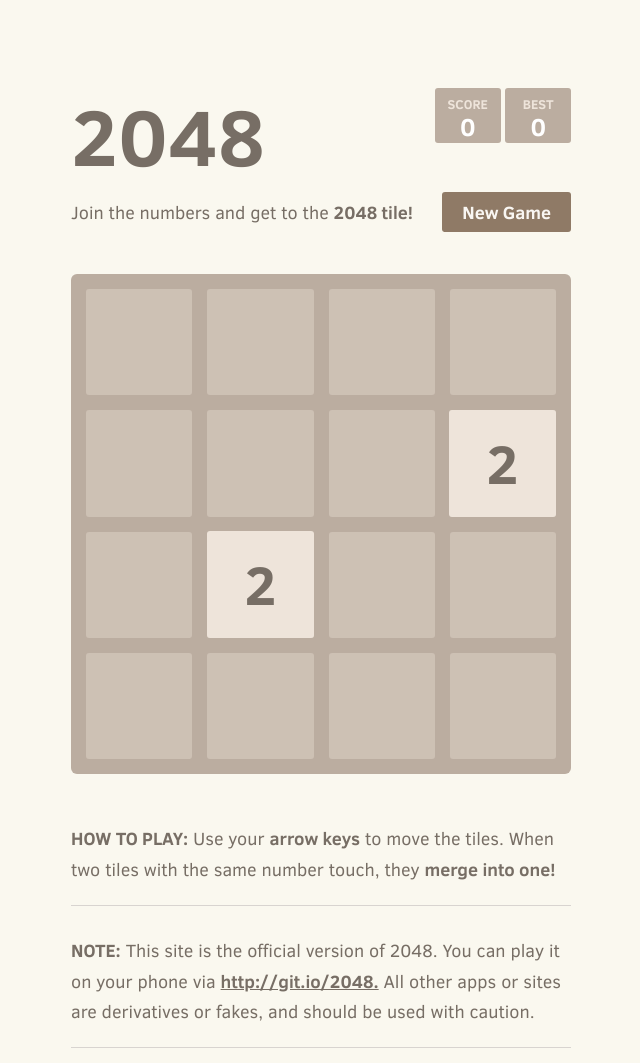
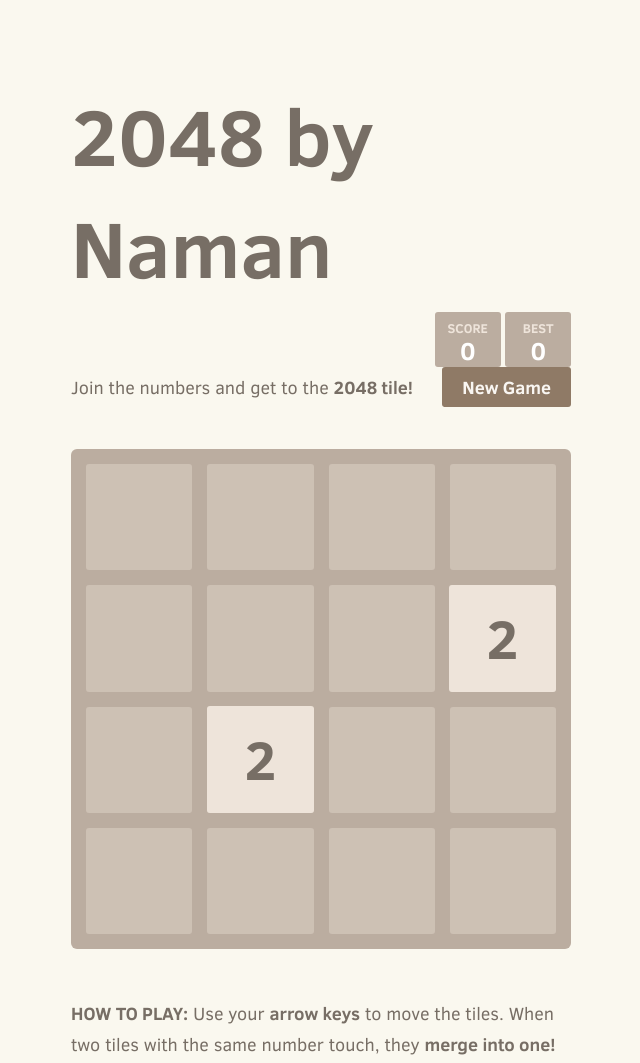
Before and after one commit to naman5911-code/2048-game-ci-cd, a plain HTML site: page index.html in a window 1280 px wide. Shown: the top 1063 px of the page, without its empty margins (319-959 px from the left). Drawn offline with Linux system fonts and the light colour scheme.

Commit message:
Changed game name to 2048 by *your name*

```diff
--- a/index.html
+++ b/index.html
@@ -19,7 +19,7 @@
 <body>
   <div class="container">
     <div class="heading">
-      <h1 class="title">2048</h1>
+      <h1 class="title">2048 by Naman</h1>
       <div class="scores-container">
         <div class="score-container">0</div>
         <div class="best-container">0</div>
```
